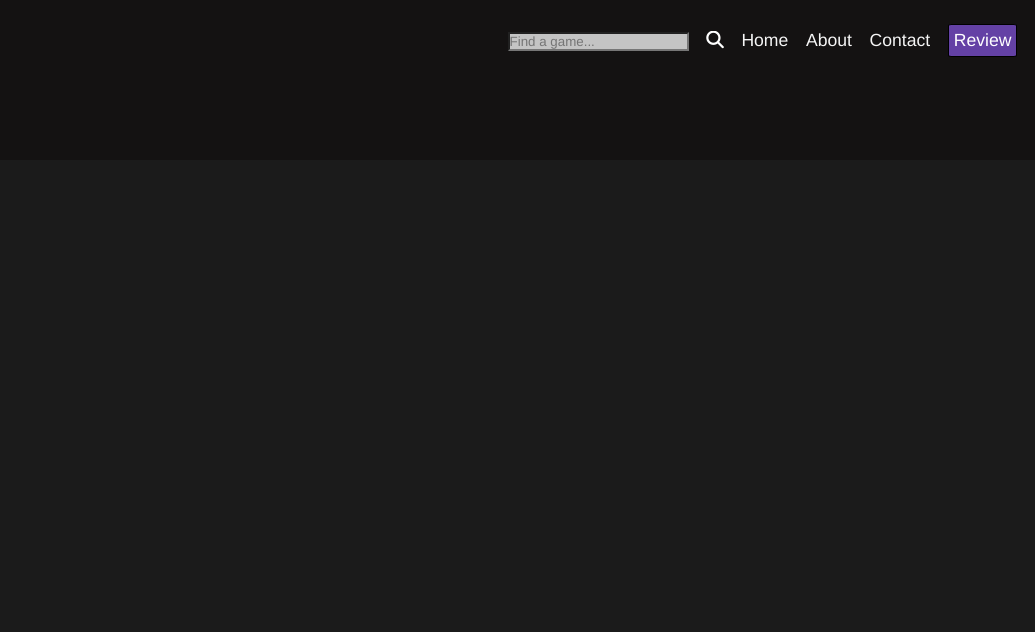
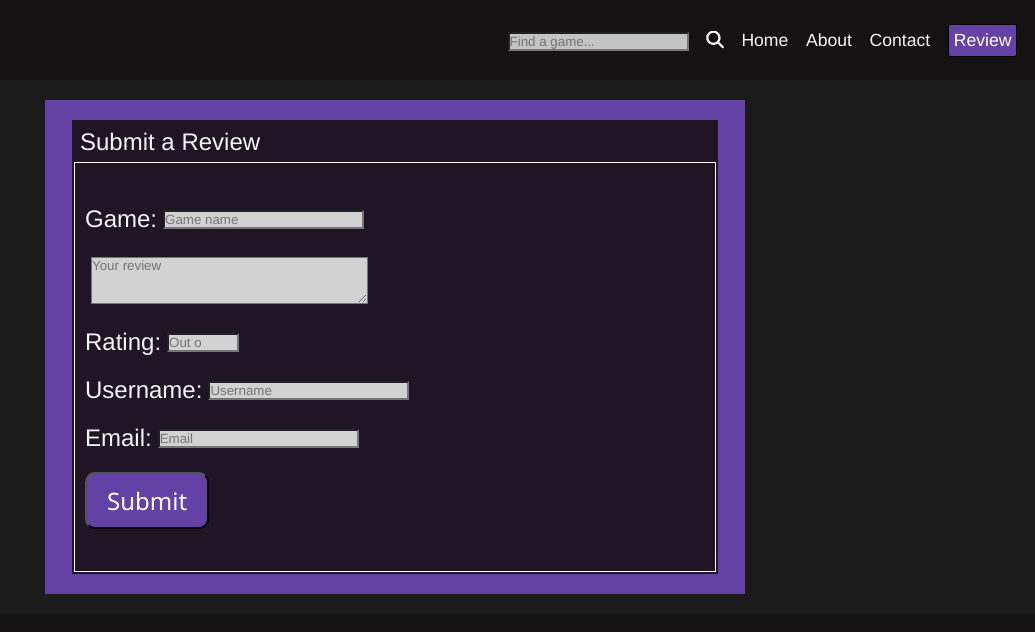
Before and after one commit to skyewasthelimit/skye-reviews, a React (Create React App) app: page /Review in a window 1280 px wide. Shown: the top 632 px of the page, without its empty margins (245-1280 px from the left). Built offline with nearby package versions, Linux system fonts and the light colour scheme.

Commit message:
review form added

```diff
--- a/package.json
+++ b/package.json
@@ -9,6 +9,7 @@
     "@testing-library/jest-dom": "^5.17.0",
     "@testing-library/react": "^13.4.0",
     "@testing-library/user-event": "^13.5.0",
+    "axios": "^1.6.7",
     "react": "^18.2.0",
     "react-dom": "^18.2.0",
     "react-icons": "^5.0.1",
--- a/src/App.css
+++ b/src/App.css
@@ -107,7 +107,8 @@ h2 {
   text-align: center;
 }
 
-img, .entry-image {
+img,
+.entry-image {
   width: 100%;
   height: auto;
   align-self: center;
@@ -144,6 +145,53 @@ img, .entry-image {
   margin: 20px;
   border-radius: 10px;
   background-color: #6441a5;
+}
+
+.review-form {
+  display: flex;
+  justify-content: center;
+  flex-direction: column;
+  width: 90%;
+  padding: 10px;
+  margin: 20px;
+  background-color: #6441a5;
+  gap: 10px;
+}
+
+fieldset {
+  padding: 2rem 0;
+  border: 1px solid #ffffff;
+}
+
+label {
+  display: flex;
+  align-items: center;
+  padding: 10px
+}
+
+.form-input {
+  padding-right: auto;
+  margin: 4px 0px 4px 6px;
+  background-color: #d3d2d2;
+}
+
+.form-entry {
+  width: 100%;
+  font-family: 'Segoe UI', Tahoma, Geneva, Verdana, sans-serif;
+  font-size: 1.5em;
+  color: whitesmoke;
+  text-align: left;
+  background-color: #1f1525;
+  padding: 20px;
+}
+
+.submit-btn {
+  padding: 10px 20px;
+  color: white;
+  background-color: #6441a5;
+  font-size: 1em;
+  font-family: 'Segoe UI', Verdana, sans-serif;
+  border-radius: 10px;
 }
 
 @media only screen and (min-width: 600px) {
@@ -249,7 +297,8 @@ img, .entry-image {
     margin: 6px;
   }
 
-  img, .entry-image {
+  img,
+  .entry-image {
     width: 40vw;
     height: auto;
     align-self: center;
@@ -274,4 +323,51 @@ img, .entry-image {
   .footer-padding {
     margin-bottom: 30px;
   }
+
+  .review-form {
+    display: flex;
+    justify-content: center;
+    align-items: center;
+    flex-direction: column;
+    max-width: 700px;
+    padding: 10px;
+    margin: 20px;
+    background-color: #6441a5;
+    gap: 10px;
   }
+
+  fieldset {
+    padding-right: auto;
+    border: 1px solid #ffffff;
+  }
+
+  label {
+    display: flex;
+    align-items: center;
+  }
+
+  .form-input {
+    padding-right: 20px;
+    margin: 4px 0px 4px 6px;
+    background-color: #d3d2d2;
+  }
+
+  .form-entry {
+    width: 95%;
+    font-family: 'Segoe UI', Tahoma, Geneva, Verdana, sans-serif;
+    font-size: 1.5em;
+    color: whitesmoke;
+    text-align: left;
+    background-color: #1f1525;
+    margin: 10px;
+    padding: 2px;
+  }
+
+  .submit-btn {
+    padding: 10px 20px;
+    color: white;
+    background-color: #6441a5;
+    font-size: 1em;
+    font-family: 'Segoe UI', Verdana, sans-serif;
+  }
+}
--- a/src/App.js
+++ b/src/App.js
@@ -5,6 +5,7 @@ import { Link } from 'react-router-dom'
 import Navbar from './components/Navbar';
 import Content from './components/Content';
 import About from './components/About';
+import Review from './components/Review';
 
 import { BrowserRouter as Router, Route, Routes } from 'react-router-dom';
 
@@ -17,6 +18,7 @@ function App() {
         <Routes>
           <Route path="/" element={<Content />} />
           <Route path="/About" element={<About />} />
+          <Route path="/Review" element={<Review />} />
         </Routes>
       </div>
       <div className='footer'>
--- a/src/components/Content.js
+++ b/src/components/Content.js
@@ -54,7 +54,7 @@ const Content = () => {
       <div className='entry-image'>
       </div>
       <img src="https://image.api.playstation.com/vulcan/ap/rnd/202303/0921/500cf443c7a7e8a36a882c393ecb1d4a20b9c04bfef9ad57.png" alt="Game"></img>
-      <div className='entry-title'>
+      <div className='entry-title' id="sea-of-stars">
         Sea of Stars
       </div>
 
--- a/src/components/Navbar.js
+++ b/src/components/Navbar.js
@@ -7,13 +7,13 @@ const Navbar = () => {
     <div className='navbar'>
       <div className='navbar-wrapper'>
         <form id="searchForm">
-        <input id="searchInput" className="search-input" type="text" placeholder='Find a game...'></input>
+          <input id="searchInput" className="search-input" type="text" placeholder='Find a game...'></input>
         </form>
-      <i class="fa-solid fa-magnifying-glass"></i>
-      <Link to="/"><div className='nav-link'>Home</div></Link>
-         <Link to="/About"><div className='nav-link'>About</div></Link>
+        <i class="fa-solid fa-magnifying-glass"></i>
+        <Link to="/"><div className='nav-link'>Home</div></Link>
+        <Link to="/About"><div className='nav-link'>About</div></Link>
         <a href="mailto:skyemclean87@gmail.com"><div className='nav-link'>Contact</div></a>
-        <div className='review-btn'>Review</div>
+        <Link to="/Review"><div className='review-btn'>Review</div></Link>
       </div>
     </div>
   )
--- /dev/null
+++ b/src/components/Review.js
@@ -0,0 +1,24 @@
+import React from 'react'
+import { Link } from 'react-router-dom'
+
+const Review = () => {
+  return (
+    <div className='review-form'>
+      <div className='form-entry'>
+        <p className='entry-text'>Submit a Review</p>
+      <form className="" method="post" action='mailto:skyemclean87@gmail.com'>
+        <fieldset>
+        <label for="game-name">Game:<input className='form-input' placeholder="Game name" required></input></label>
+        <label for="review"><textarea className='form-input' rows="3" cols="30" placeholder='Your review'required></textarea></label>
+        <label for="rating">Rating:<input className='form-input' type="number" min="1" max="10" placeholder="Out of 10" required></input></label>
+        <label for="user-name">Username:<input className='form-input' type="text" placeholder="Username" required></input></label>
+        <label for="email">Email:<input className='form-input' type="email" placeholder="Email" required></input></label>
+        <label for="submit"><input value="Submit" className="submit-btn" type="submit" /></label>
+        </fieldset>
+      </form>
+      </div>
+    </div>
+  )
+}
+
+export default Review
```
Also changed, not shown: 1 other file (tests, documents, lock files or other folders). Lines whose indentation alone changed are shown as unchanged.
